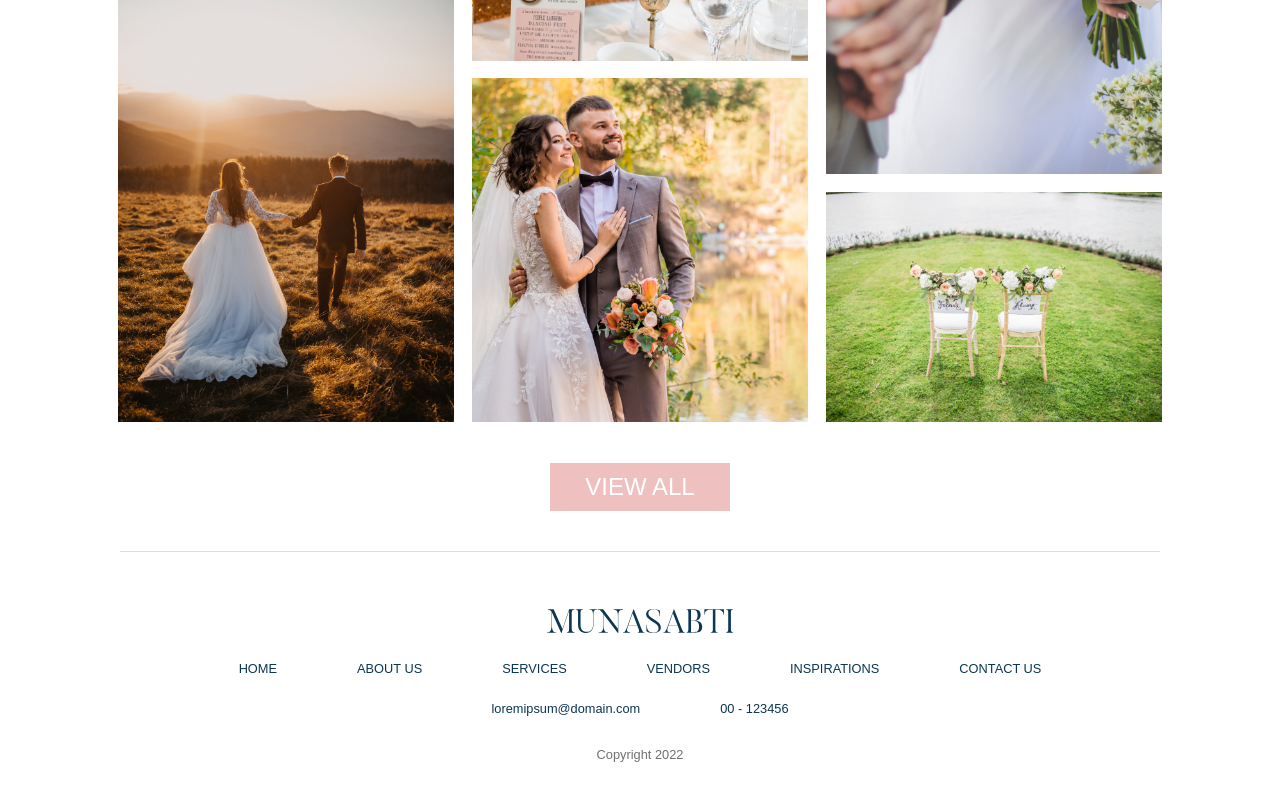
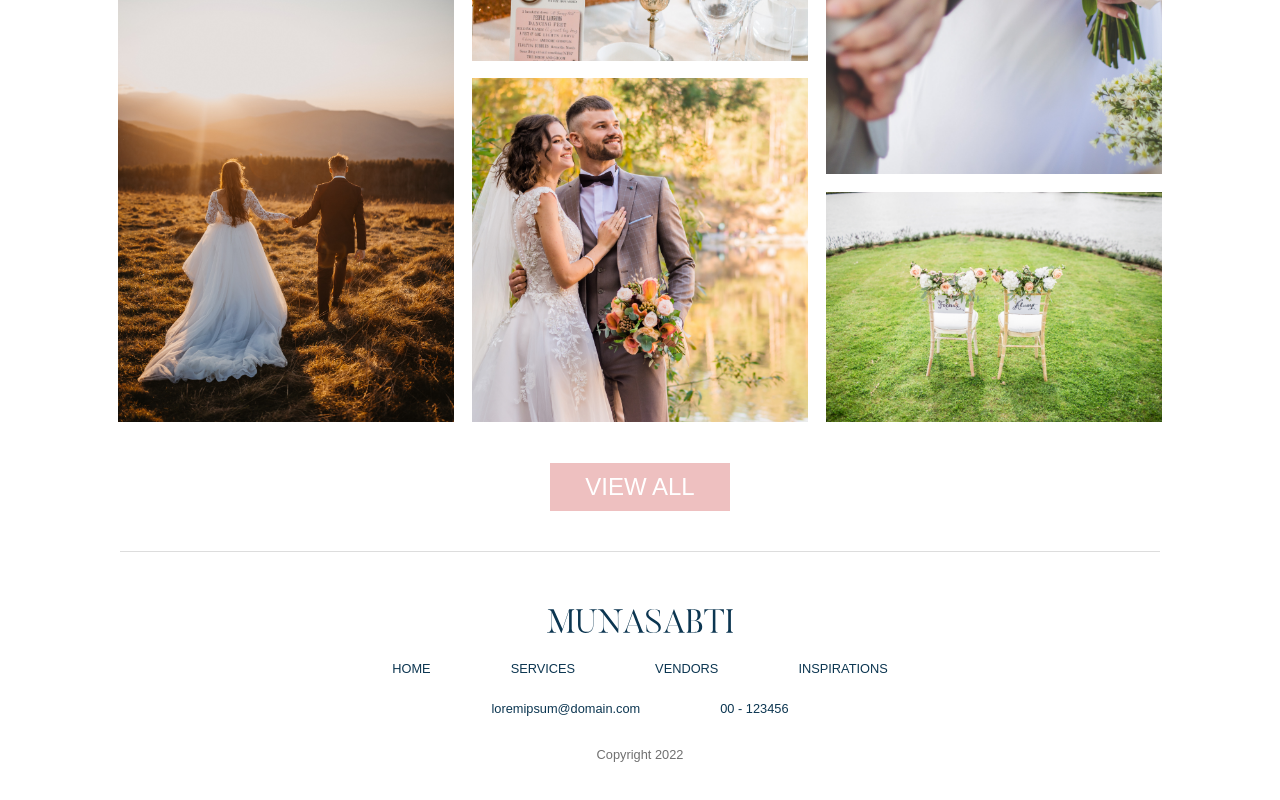
Before and after one commit to SaraBaassiri/Munasabti, a React (Create React App) app: page / in a window 1280 px wide. Shown: the part 3879-4679 px from the top of the page. Built offline with nearby package versions, Linux system fonts and the light colour scheme; no server answers; a web font is replaced by a local one.

Commit message:
Update Footer.jsx

```diff
--- a/src/Views/Public/Footer/Footer.jsx
+++ b/src/Views/Public/Footer/Footer.jsx
@@ -12,11 +12,9 @@ export default function Footer() {
       <div className="Links">
         <div>
           <a href="/">Home</a>
-          <a href="/">About Us</a>
           <a href="/">Services</a>
           <a href="/">Vendors</a>
           <a href="/">Inspirations</a>
-          <a href="/">Contact Us</a>
         </div>
       </div>
       <div className="partTwo">
```
